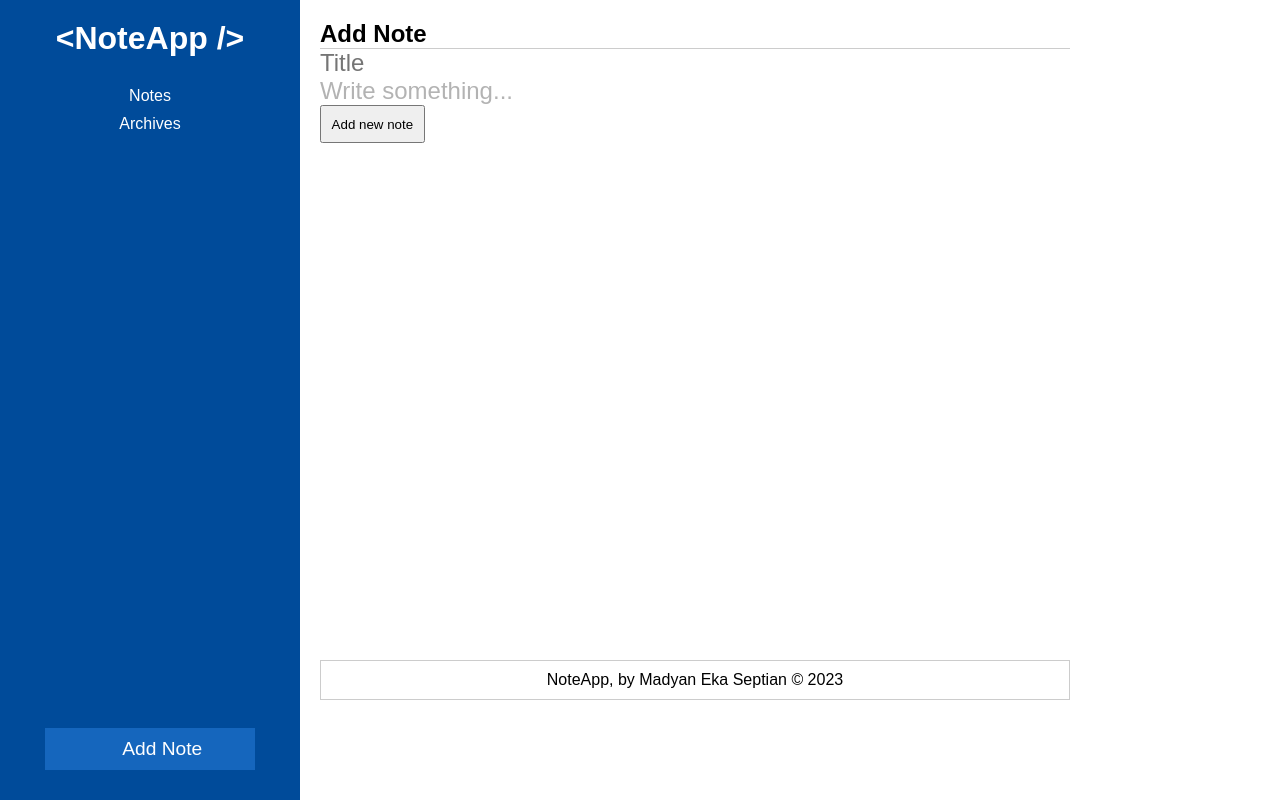
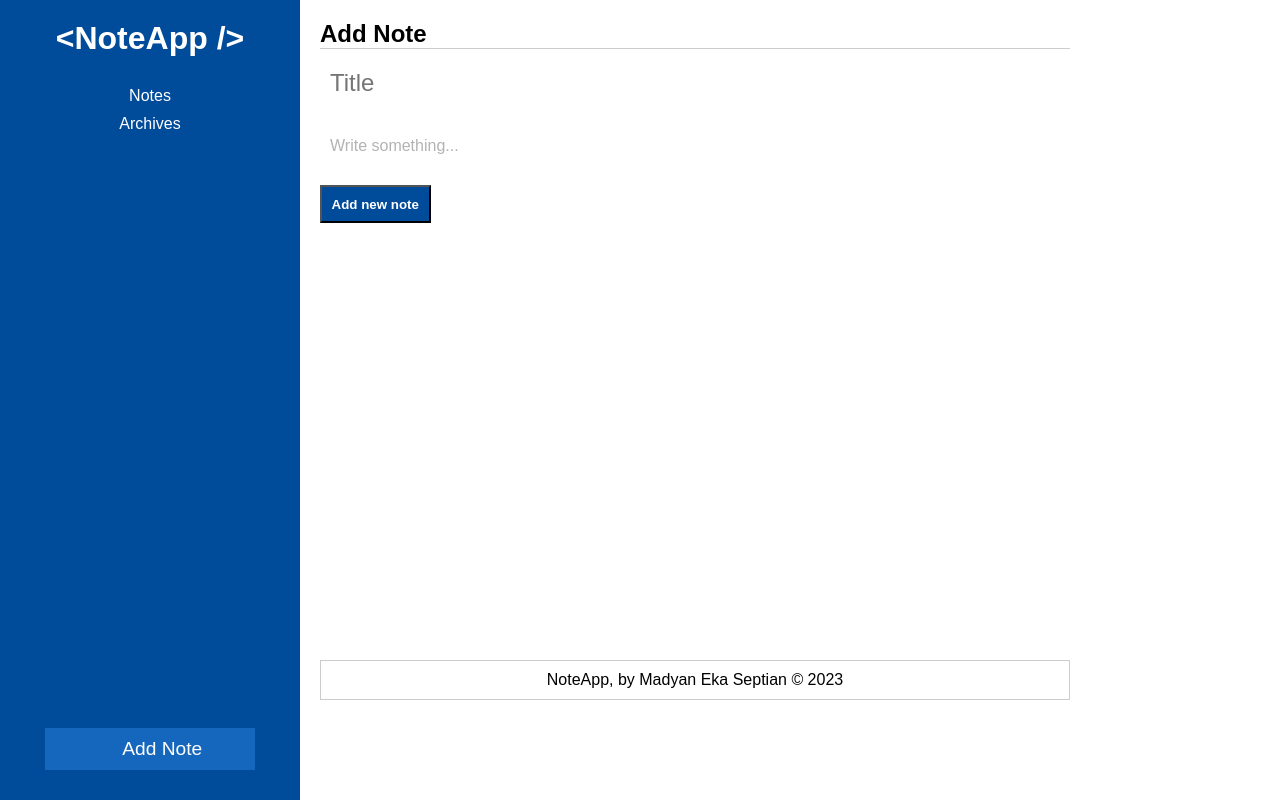
Before and after one commit to madyanes/note-app-with-routing, a React (Vite) app: page /new in a window 1280 px wide. Built offline with nearby package versions, Linux system fonts and the light colour scheme; some icons are missing.

Commit message:
styling form new note

```diff
--- a/src/styles/app.css
+++ b/src/styles/app.css
@@ -14,11 +14,19 @@ form input {
   font-size: x-large;
   width: 100%;
   border: none;
+  padding: 20px 10px;
 }
 
 form .editable {
-  font-size: x-large;
   width: 750px;
+  padding: 20px 10px;
+  margin-bottom: 10px;
+}
+
+form button {
+  background-color: #004b9a;
+  color: white;
+  font-weight: bold;
 }
 
 body {
```
